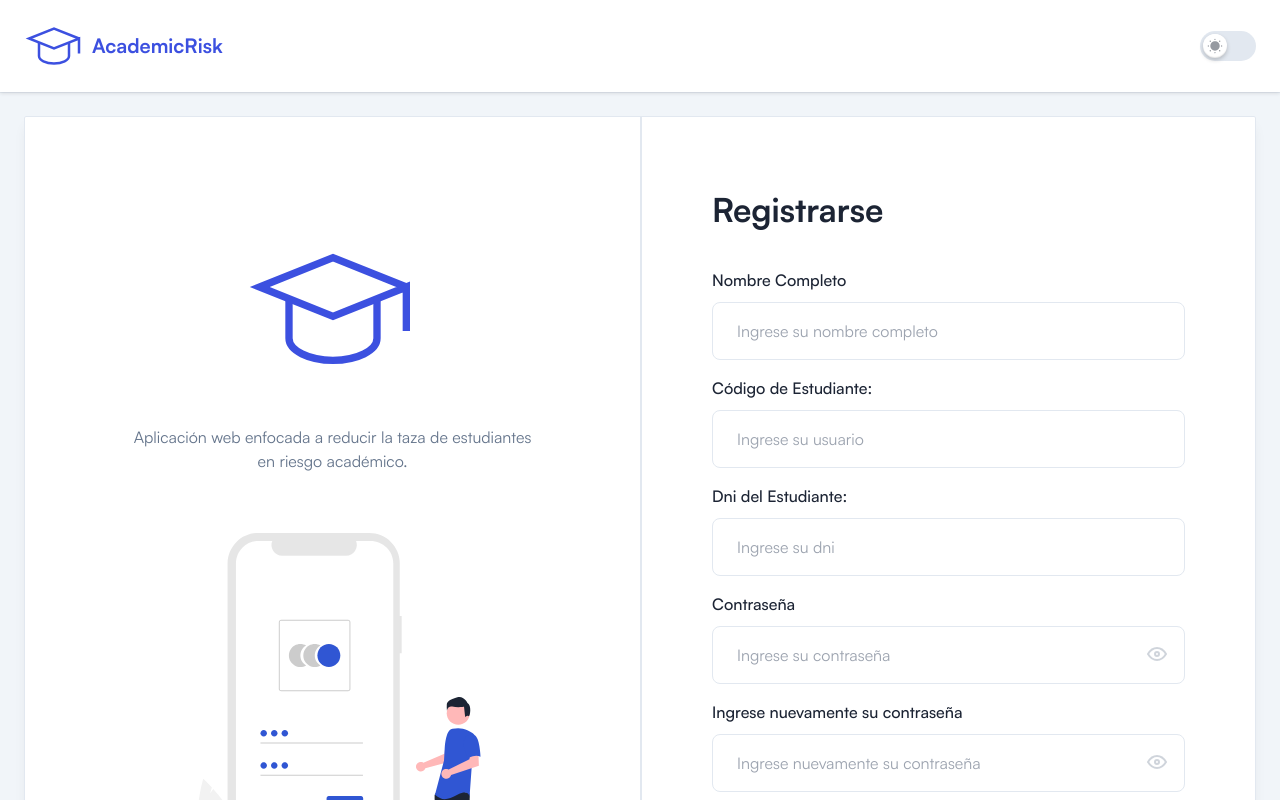
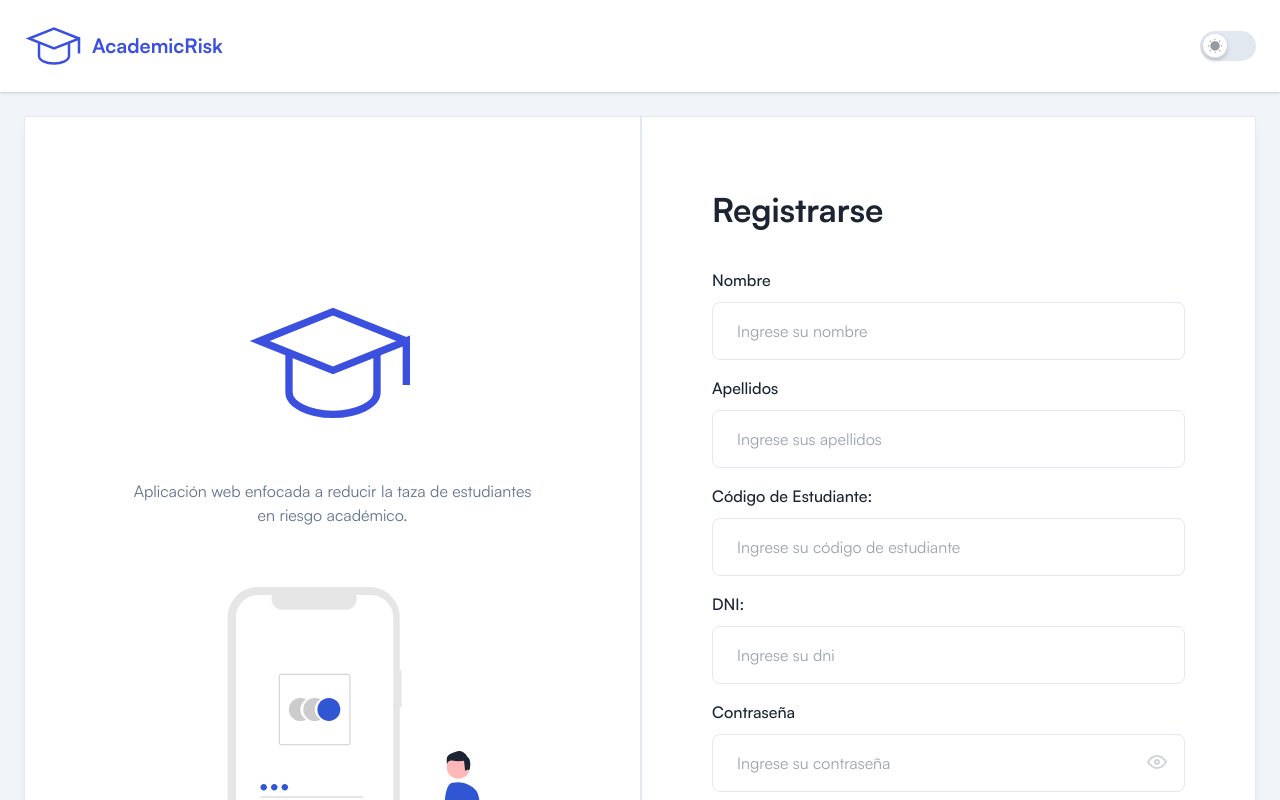
Before and after one commit to KrizRoMe/academic-risk, a Next.js app: page /auth/signup in a window 1280 px wide. Built offline with nearby package versions, Linux system fonts and the light colour scheme; no server answers.

Commit message:
fix: update register and some features

```diff
--- a/src/app/api/auth/register/route.ts
+++ b/src/app/api/auth/register/route.ts
@@ -3,30 +3,33 @@ import { NextResponse } from "next/server";
 
 
 export async function POST(request: Request){
-    const {name, username, password, dni} = await request.json();
+    const {name, surname, code, dni, username, password} = await request.json();
+    const userWithoutFields = !name || !surname || !code || !dni || !username || !password;
 
-    if (!name || !username || !password)
+    console.log(name, surname, code, dni, username, password);
+
+    if (userWithoutFields)
         return NextResponse.json({message: "Please provide all fields"});
 
     try {
         const userCreated = await prisma.user.create({
             data: {
                 username,
-                password
+                password,
             }
         })
         const studentCreated = await prisma.student.create({
             data: {
                 name,
-                code:username,
-                dni
+                surname,
+                code,
+                dni,
             }
         });
 
-        console.log(userCreated, studentCreated);
+        return NextResponse.json({message: "User registered successfully"});
     } catch (error) {
         console.log(error);
+        return NextResponse.json({message: "Error registering user"});
     }
-
-    return NextResponse.json({message: "User registered successfully"});
 }
--- a/src/app/api/grade/[codeStudent]/route.ts
+++ b/src/app/api/grade/[codeStudent]/route.ts
@@ -24,7 +24,21 @@ export async function GET(req: Request, { params }: { params: { codeStudent: str
     const sum = gradeList.reduce((acc, grade) => acc + grade.value1 + grade.value2 + grade.value3, 0);
     const average = sum / (gradeList.length * 3);
 
-    return NextResponse.json({ gradeList, average });
+
+    const students = await prisma.student.findMany({
+      include: {
+        grades: true,
+      },
+    });
+
+    const studentsAtRisk = students.filter(student => {
+      const gradeList = student.grades;
+      const sum = gradeList.reduce((acc, grade) => acc + grade.value1 + grade.value2 + grade.value3, 0);
+      const average = sum / (gradeList.length * 3);
+      return average < 10.5;
+    });
+
+    return NextResponse.json({ gradeList, average, studentsAtRisk });
   } catch (error) {
     if (error instanceof Error) {
       return NextResponse.json({ error: error.message });
--- a/src/app/auth/signup/page.tsx
+++ b/src/app/auth/signup/page.tsx
@@ -24,10 +24,12 @@ const SignUp: React.FC = () => {
     const formData = new FormData(form);
 
     const name = formData.get("name") as string;
-    const username = formData.get("username") as string;
+    const surname = formData.get("surname") as string;
+    const code = formData.get("code") as string;
+    const dni = formData.get("dni") as string;
+    const username = formData.get("code") as string;
     const password = formData.get("password") as string;
     const confirmPassword = formData.get("confirmPassword") as string;
-    const dni = formData.get("confirmPassword") as string;
 
     if (password !== confirmPassword) {
       alert("Las contraseñas no coinciden");
@@ -36,12 +38,21 @@ const SignUp: React.FC = () => {
 
     const hashedPassword = await hashSync(password, 10);
 
+    const userCredentials = {
+      name,
+      surname,
+      code,
+      dni,
+      username,
+      password: hashedPassword,
+    };
+
     const res = await fetch("/api/auth/register", {
       method: "POST",
       headers: {
         "Content-Type": "application/json",
       },
-      body: JSON.stringify({ name, username, password: hashedPassword, dni }),
+      body: JSON.stringify({ ...userCredentials }),
     });
     if (res.ok) {
       router.push("/");
@@ -235,13 +246,27 @@ const SignUp: React.FC = () => {
               <form onSubmit={handleSubmit}>
                 <div className="mb-4">
                   <label className="mb-2.5 block font-medium text-black dark:text-white">
-                    Nombre Completo
+                    Nombre
                   </label>
                   <div className="relative">
                     <input
                       name="name"
                       type="text"
-                      placeholder="Ingrese su nombre completo"
+                      placeholder="Ingrese su nombre"
+                      className="w-full rounded-lg border border-stroke bg-transparent py-4 pl-6 pr-10 text-black outline-none focus:border-primary focus-visible:shadow-none dark:border-form-strokedark dark:bg-form-input dark:text-white dark:focus:border-primary"
+                    />
+                  </div>
+                </div>
+
+                <div className="mb-4">
+                  <label className="mb-2.5 block font-medium text-black dark:text-white">
+                    Apellidos
+                  </label>
+                  <div className="relative">
+                    <input
+                      name="surname"
+                      type="text"
+                      placeholder="Ingrese sus apellidos"
                       className="w-full rounded-lg border border-stroke bg-transparent py-4 pl-6 pr-10 text-black outline-none focus:border-primary focus-visible:shadow-none dark:border-form-strokedark dark:bg-form-input dark:text-white dark:focus:border-primary"
                     />
                   </div>
@@ -253,9 +278,9 @@ const SignUp: React.FC = () => {
                   </label>
                   <div className="relative">
                     <input
-                      name="username"
+                      name="code"
                       type="text"
-                      placeholder="Ingrese su usuario"
+                      placeholder="Ingrese su código de estudiante"
                       className="w-full rounded-lg border border-stroke bg-transparent py-4 pl-6 pr-10 text-black outline-none focus:border-primary focus-visible:shadow-none dark:border-form-strokedark dark:bg-form-input dark:text-white dark:focus:border-primary"
                       required
                     />
@@ -264,7 +289,7 @@ const SignUp: React.FC = () => {
 
                 <div className="mb-4">
                   <label className="mb-2.5 block font-medium text-black dark:text-white">
-                    Dni del Estudiante:
+                    DNI:
                   </label>
                   <div className="relative">
                     <input
--- a/src/app/dashboard/academic-progress/components/EmotionAnalysis.tsx
+++ b/src/app/dashboard/academic-progress/components/EmotionAnalysis.tsx
@@ -44,7 +44,9 @@ const EmotionAnalysis: React.FC<BarChartProps> = ({ emotionData }) => {
 
   return (
     <div className="col-span-12 rounded-sm border border-stroke bg-white p-7.5 shadow-default dark:border-strokedark dark:bg-boxdark xl:col-span-6">
-      <h2 className="mb-4 text-2xl font-bold">Análisis de Emociones</h2>
+      <h4 className="text-xl font-semibold text-black dark:text-white mb-2">
+        Análisis de Emociones
+      </h4>
       {data.length >= 3 ? (
         <p className="mb-4 rounded-lg bg-black p-4">
           En el gráfico de barras anterior, se muestra la frecuencia de diversas
@@ -64,9 +66,9 @@ const EmotionAnalysis: React.FC<BarChartProps> = ({ emotionData }) => {
       {data.length >= 3 ? (
         <>
           {" "}
-          <h2 className="mb-4 text-2xl font-bold">
+          <h4 className="text-xl font-semibold text-black dark:text-white mb-2">
             Recomendaciones Personalizadas
-          </h2>
+          </h4>
           <ul className="list-inside list-disc rounded-lg bg-black p-4">
             {data
               .filter((emotion) => emotion.value > 0)
--- a/src/app/dashboard/profile/page.tsx
+++ b/src/app/dashboard/profile/page.tsx
@@ -23,6 +23,7 @@ const ProfilePage = () => {
   const [gradeCourseList, setGradeCourseList] = useState<Grade[]>([]);
   const [gradeAverage, setGradeAverage] = useState<number>(0);
   const [riskCoursesCount, setRiskCoursesCount] = useState<number>(0);
+  const [studentsAtRisk, setStudentsAtRisk] = useState<[]>([]);
 
   const { data: session, status }: any = useSession();
   const router = useRouter();
@@ -111,12 +112,14 @@ const ProfilePage = () => {
       const data = await response.json();
       setGradeCourseList(data.gradeList);
       setGradeAverage(data.average);
+      setStudentsAtRisk(data.studentsAtRisk);
       return data;
     } catch (error) {
       console.error("Error:", error);
       return null;
     }
   };
+
   const getRiskCoursesCount = async (codeStudent: string) => {
     try {
       const response = await fetch(`/api/risk-course/${codeStudent}`, {
@@ -284,7 +287,7 @@ const ProfilePage = () => {
                         <div className="flex flex-col items-center justify-center gap-1 px-4 xsm:flex-row">
                           <span className="me-1 text-sm">Alumnos en RA:</span>
                           <span className="font-semibold text-black dark:text-white">
-                            {lengthStudentList}
+                            {studentsAtRisk ?? 0}
                           </span>
                         </div>
                       </>
--- a/src/app/dashboard/student-list/page.tsx
+++ b/src/app/dashboard/student-list/page.tsx
@@ -16,10 +16,10 @@ const columns = [
 ];
 
 interface Student {
-    name: string;
-    surname: string;
-    code: string;
-    dni: string;
+  name: string;
+  surname: string;
+  code: string;
+  dni: string;
 }
 
 
@@ -27,7 +27,7 @@ export default async function StudentListPage() {
   let students: Student[] = await getStudents();
   return (
     <DefaultLayout>
-      <Breadcrumb pageName="Cursos" />
+      <Breadcrumb pageName="Estudiantes" />
 
       <div className="flex flex-col gap-10">
         <TableCustom columns={columns} data={students}></TableCustom>
--- a/src/app/dashboard/teacher-list/page.tsx
+++ b/src/app/dashboard/teacher-list/page.tsx
@@ -25,7 +25,7 @@ export default async function StudentListPage() {
   let teachers: Teacher[] = await getTeachers();
   return (
     <DefaultLayout>
-      <Breadcrumb pageName="Cursos" />
+      <Breadcrumb pageName="Docentes" />
 
       <div className="flex flex-col gap-10">
         <TableCustom columns={columns} data={teachers}></TableCustom>
```
